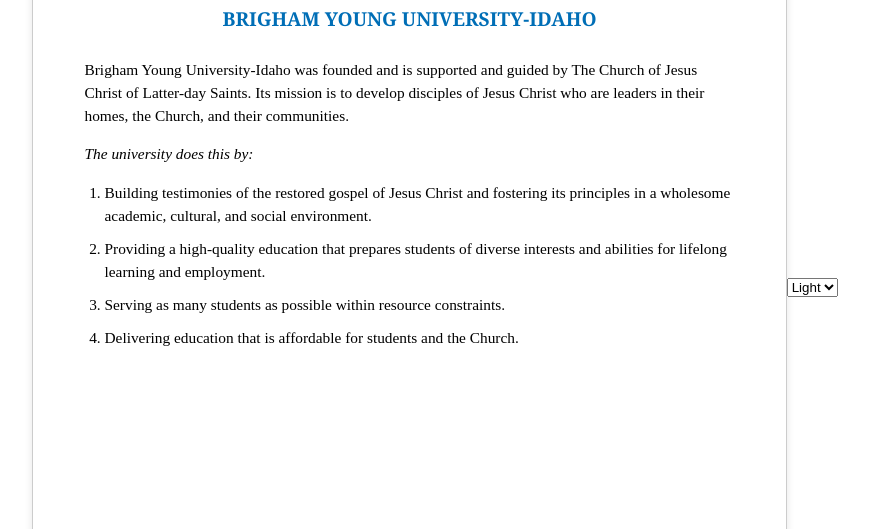
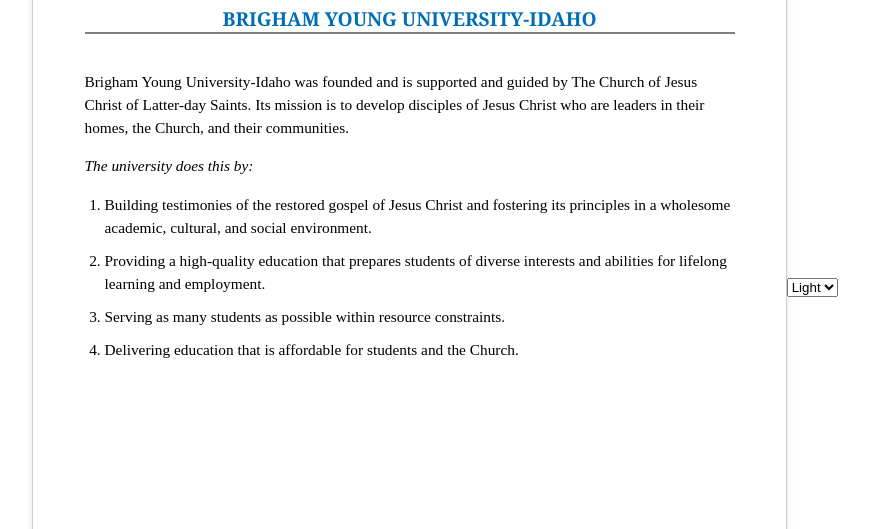
Before and after one commit to SROGLE/WDD131SR, a plain HTML site: page index.html in a window 1280 px wide. Shown: the part 113-642 px from the top of the page, without its empty margins (205-1074 px from the left). Drawn offline with Linux system fonts and the light colour scheme.

Commit message:
added a line

```diff
--- a/index.css
+++ b/index.css
@@ -61,6 +61,9 @@ header h2 {
     color: #006EB6;
     margin: 0;
     padding-top: 10px;
+    border-bottom: 2px solid grey;
+    margin-bottom: 10px;
+
 }
 
 /* Main Content Styles */
```
